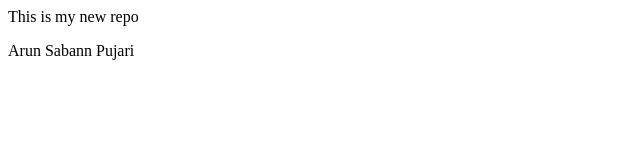
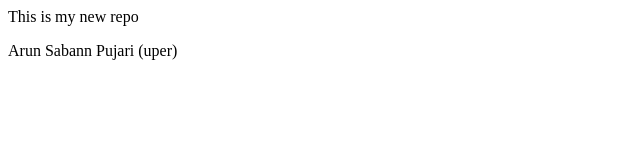
Before and after one commit to arunp8724/Local_repo, a plain HTML site: page index.html in a window 1280 px wide. Shown: the full height of the page, 0-640 px from the left. Drawn offline with Linux system fonts and the light colour scheme.

Commit message:
Add upper

```diff
--- a/index.html
+++ b/index.html
@@ -1,2 +1,2 @@
 <p>This is my new repo</p>
-<p>Arun Sabann Pujari</p>
+<p>Arun Sabann Pujari (uper)</p>
```
